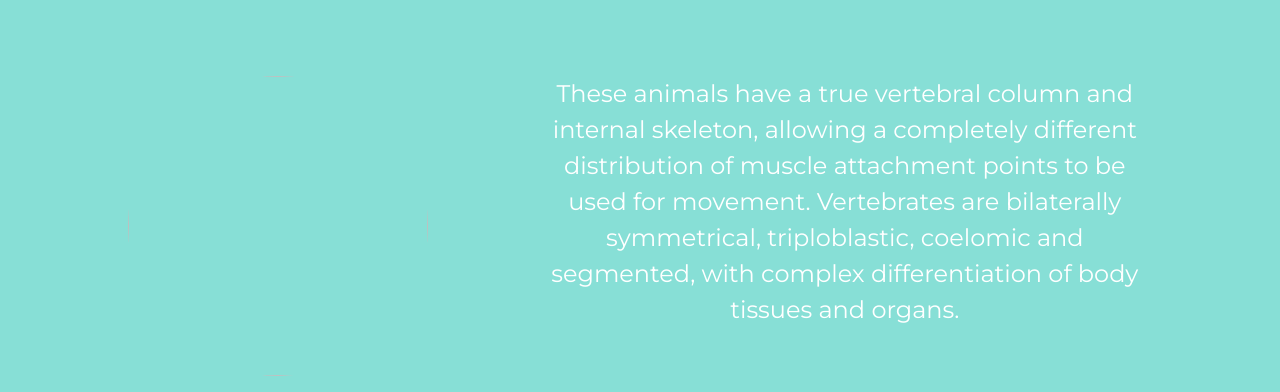
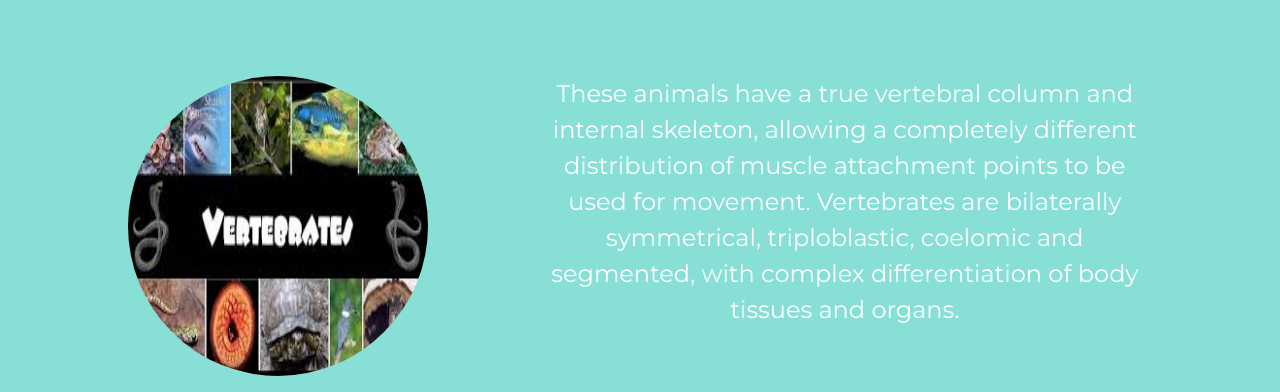
Before and after one commit to Biology-Group4/biology, a plain HTML site: page index.html in a window 1280 px wide. Shown: the part 408-800 px from the top of the page. Drawn offline with nearby package versions, Linux system fonts and the light colour scheme.

Commit message:
Perfect path

```diff
--- a/index.html
+++ b/index.html
@@ -83,7 +83,7 @@
             <div id="topic">
                 <h2 class="vertebrates">Vertebrates</h2>
                 <div class="vertebrate-img">
-                    <img src="vertebrates.jpg" alt="" class="vertebrates-image" />
+                    <img src="images/vertebrates-image.jpg" alt="" class="vertebrates-image" />
                 </div>
                 <p class="vertebrate-desc">
                     These animals have a true vertebral column and internal skeleton, allowing a completely different distribution of muscle attachment points to be used for movement. Vertebrates are bilaterally symmetrical, triploblastic, coelomic and segmented, with complex
```
